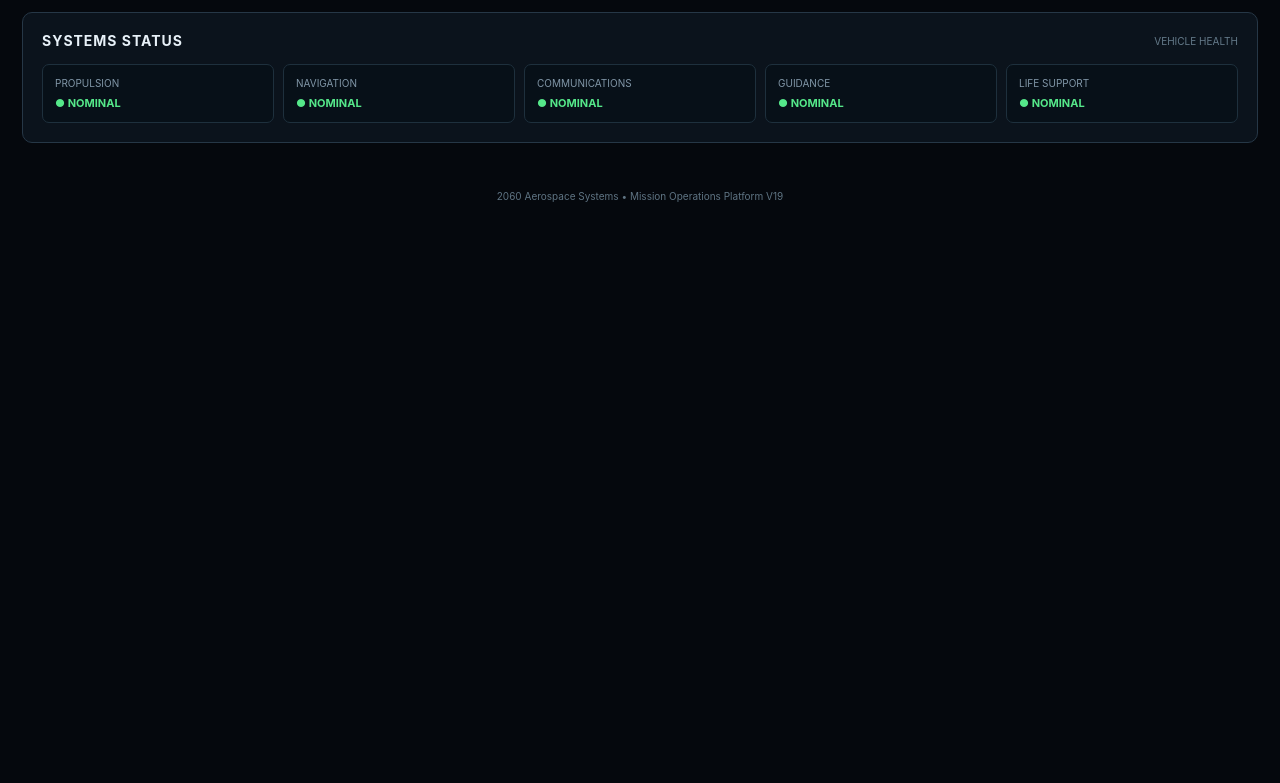
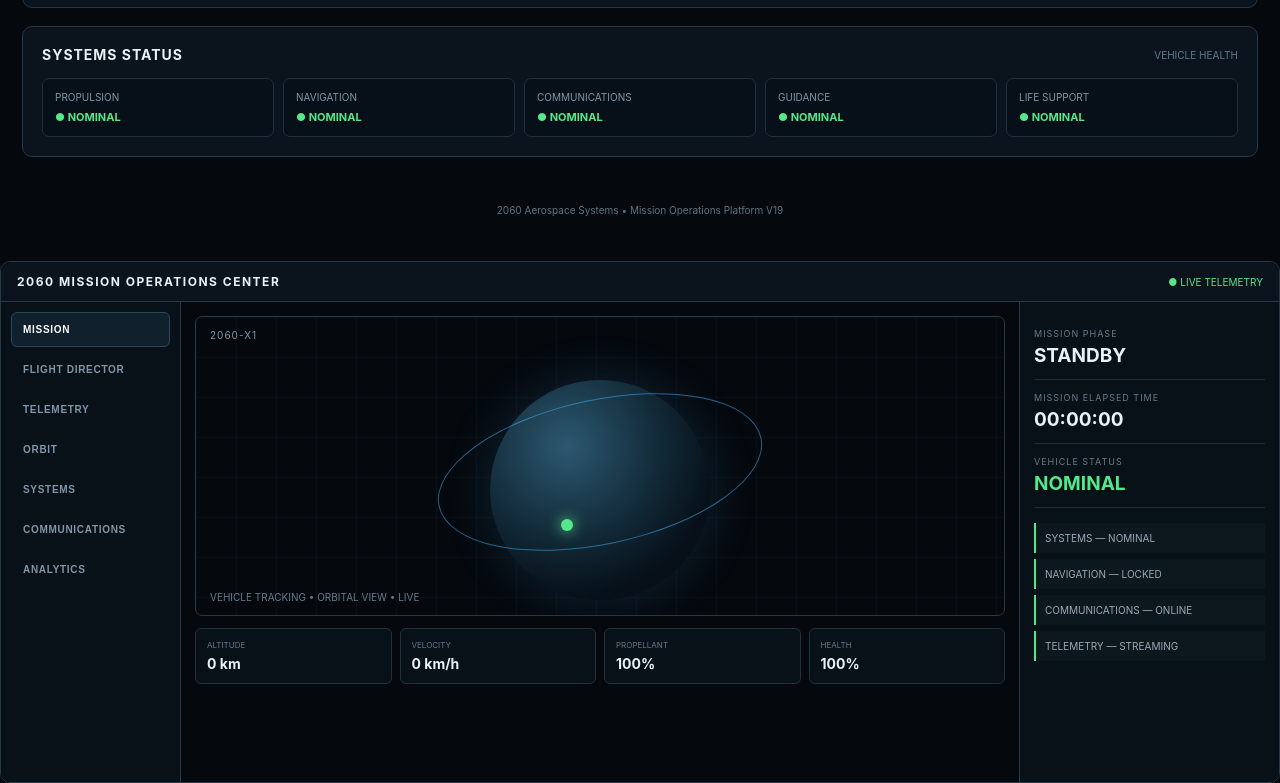
Before and after one commit to kenyatothestar/2060-aerospace-company-, a website: page frontend/index.html in a window 1280 px wide. Shown: the part 1455-2238 px from the top of the page. Before the commit the page ends 1682 px from the top, so only its background shows below. Drawn offline with Linux system fonts and the light colour scheme.

Commit message:
Update index.html

```diff
--- a/frontend/index.html
+++ b/frontend/index.html
@@ -1,4 +1,4 @@
-<!DOCTYPE html>
+hi<!DOCTYPE html>
 <html lang="en">
 <head>
 <meta charset="UTF-8">
@@ -758,6 +758,350 @@ name || "MC-001";
 updateDisplay();
 
 </script>
+<!-- 2060 V19 PROFESSIONAL MISSION WORKSPACE -->
+<style>
+.moc{
+margin-top:20px;
+background:#060b10;
+border:1px solid #263746;
+border-radius:10px;
+overflow:hidden;
+}
 
+.moc-head{
+display:flex;
+justify-content:space-between;
+align-items:center;
+padding:12px 16px;
+background:#0b141d;
+border-bottom:1px solid #263746;
+}
+
+.moc-title{
+font-size:12px;
+font-weight:700;
+letter-spacing:1.5px;
+}
+
+.moc-live{
+font-size:10px;
+color:#55e88a;
+}
+
+.moc-grid{
+display:grid;
+grid-template-columns:180px 1fr 260px;
+min-height:480px;
+}
+
+.moc-nav{
+background:#081018;
+border-right:1px solid #263746;
+padding:10px;
+}
+
+.moc-nav button{
+width:100%;
+text-align:left;
+margin-bottom:5px;
+background:transparent;
+border:1px solid transparent;
+color:#8196a7;
+padding:11px;
+font-size:10px;
+letter-spacing:.7px;
+}
+
+.moc-nav button:hover,
+.moc-nav button.active{
+background:#10202d;
+border-color:#29485e;
+color:#fff;
+}
+
+.moc-center{
+padding:14px;
+background:#05090e;
+}
+
+.vehicle-display{
+height:300px;
+border:1px solid #263746;
+border-radius:7px;
+position:relative;
+overflow:hidden;
+background:
+radial-gradient(circle at 50% 55%,rgba(73,183,255,.08),transparent 25%),
+linear-gradient(rgba(73,183,255,.035) 1px,transparent 1px),
+linear-gradient(90deg,rgba(73,183,255,.035) 1px,transparent 1px);
+background-size:auto,40px 40px,40px 40px;
+}
+
+.vehicle-display:before{
+content:"2060-X1";
+position:absolute;
+top:12px;
+left:14px;
+font-size:10px;
+color:#8196a7;
+letter-spacing:1px;
+}
+
+.earth{
+position:absolute;
+width:220px;
+height:220px;
+border-radius:50%;
+left:50%;
+top:58%;
+transform:translate(-50%,-50%);
+background:
+radial-gradient(circle at 35% 30%,#2c5870,#102633 48%,#071018 72%);
+box-shadow:0 0 50px rgba(73,183,255,.15);
+}
+
+.orbit-line{
+position:absolute;
+width:330px;
+height:145px;
+border:1px solid rgba(73,183,255,.5);
+border-radius:50%;
+left:50%;
+top:52%;
+transform:translate(-50%,-50%) rotate(-12deg);
+}
+
+.vehicle{
+position:absolute;
+left:73%;
+top:29%;
+width:12px;
+height:12px;
+border-radius:50%;
+background:#55e88a;
+box-shadow:0 0 14px #55e88a;
+animation:vehicleOrbit 7s linear infinite;
+}
+
+@keyframes vehicleOrbit{
+0%{left:73%;top:29%}
+25%{left:57%;top:18%}
+50%{left:28%;top:42%}
+75%{left:48%;top:72%}
+100%{left:73%;top:29%}
+}
+
+.display-label{
+position:absolute;
+bottom:12px;
+left:14px;
+font-size:10px;
+color:#657b8b;
+}
+
+.moc-right{
+background:#081018;
+border-left:1px solid #263746;
+padding:14px;
+}
+
+.readout{
+padding:12px 0;
+border-bottom:1px solid #1d2b36;
+}
+
+.readout label{
+display:block;
+font-size:9px;
+color:#657b8b;
+letter-spacing:1px;
+margin-bottom:5px;
+}
+
+.readout strong{
+font-size:19px;
+}
+
+.alerts{
+margin-top:15px;
+}
+
+.alert-item{
+font-size:10px;
+padding:9px;
+margin-bottom:6px;
+background:#0c171e;
+border-left:2px solid #55e88a;
+color:#9aabb7;
+}
+
+.telemetry-strip{
+display:grid;
+grid-template-columns:repeat(4,1fr);
+gap:8px;
+margin-top:12px;
+}
+
+.telemetry-box{
+background:#081018;
+border:1px solid #20323f;
+border-radius:6px;
+padding:11px;
+}
+
+.telemetry-box span{
+display:block;
+font-size:8px;
+color:#657b8b;
+margin-bottom:5px;
+}
+
+.telemetry-box strong{
+font-size:14px;
+}
+
+@media(max-width:950px){
+.moc-grid{grid-template-columns:1fr}
+.moc-nav{
+border-right:0;
+border-bottom:1px solid #263746;
+display:flex;
+overflow-x:auto;
+}
+.moc-nav button{
+min-width:120px;
+margin-right:5px;
+}
+.moc-right{
+border-left:0;
+border-top:1px solid #263746;
+}
+}
+
+@media(max-width:600px){
+.telemetry-strip{grid-template-columns:repeat(2,1fr)}
+.vehicle-display{height:250px}
+}
+</style>
+
+<section class="moc">
+
+<div class="moc-head">
+<div class="moc-title">2060 MISSION OPERATIONS CENTER</div>
+<div class="moc-live">● LIVE TELEMETRY</div>
+</div>
+
+<div class="moc-grid">
+
+<aside class="moc-nav">
+<button class="active">MISSION</button>
+<button>FLIGHT DIRECTOR</button>
+<button>TELEMETRY</button>
+<button>ORBIT</button>
+<button>SYSTEMS</button>
+<button>COMMUNICATIONS</button>
+<button>ANALYTICS</button>
+</aside>
+
+<main class="moc-center">
+
+<div class="vehicle-display">
+
+<div class="earth"></div>
+<div class="orbit-line"></div>
+<div class="vehicle"></div>
+
+<div class="display-label">
+VEHICLE TRACKING • ORBITAL VIEW • LIVE
+</div>
+
+</div>
+
+<div class="telemetry-strip">
+
+<div class="telemetry-box">
+<span>ALTITUDE</span>
+<strong id="mocAltitude">0 km</strong>
+</div>
+
+<div class="telemetry-box">
+<span>VELOCITY</span>
+<strong id="mocVelocity">0 km/h</strong>
+</div>
+
+<div class="telemetry-box">
+<span>PROPELLANT</span>
+<strong id="mocFuel">100%</strong>
+</div>
+
+<div class="telemetry-box">
+<span>HEALTH</span>
+<strong id="mocHealth">100%</strong>
+</div>
+
+</div>
+
+</main>
+
+<aside class="moc-right">
+
+<div class="readout">
+<label>MISSION PHASE</label>
+<strong id="mocPhase">STANDBY</strong>
+</div>
+
+<div class="readout">
+<label>MISSION ELAPSED TIME</label>
+<strong id="mocClock">00:00:00</strong>
+</div>
+
+<div class="readout">
+<label>VEHICLE STATUS</label>
+<strong class="good">NOMINAL</strong>
+</div>
+
+<div class="alerts">
+
+<div class="alert-item">SYSTEMS — NOMINAL</div>
+<div class="alert-item">NAVIGATION — LOCKED</div>
+<div class="alert-item">COMMUNICATIONS — ONLINE</div>
+<div class="alert-item">TELEMETRY — STREAMING</div>
+
+</div>
+
+</aside>
+
+</div>
+</section>
+
+<script>
+setInterval(function(){
+
+if(typeof altitude !== "undefined"){
+
+document.getElementById("mocAltitude").textContent =
+altitude+" km";
+
+document.getElementById("mocVelocity").textContent =
+speed+" km/h";
+
+document.getElementById("mocFuel").textContent =
+fuel+"%";
+
+document.getElementById("mocHealth").textContent =
+health+"%";
+
+document.getElementById("mocClock").textContent =
+document.getElementById("clock").textContent;
+
+if(document.getElementById("phase")){
+document.getElementById("mocPhase").textContent =
+document.getElementById("phase").textContent;
+}
+
+}
+
+},500);
+</script>
 </body>
   </html>
```
